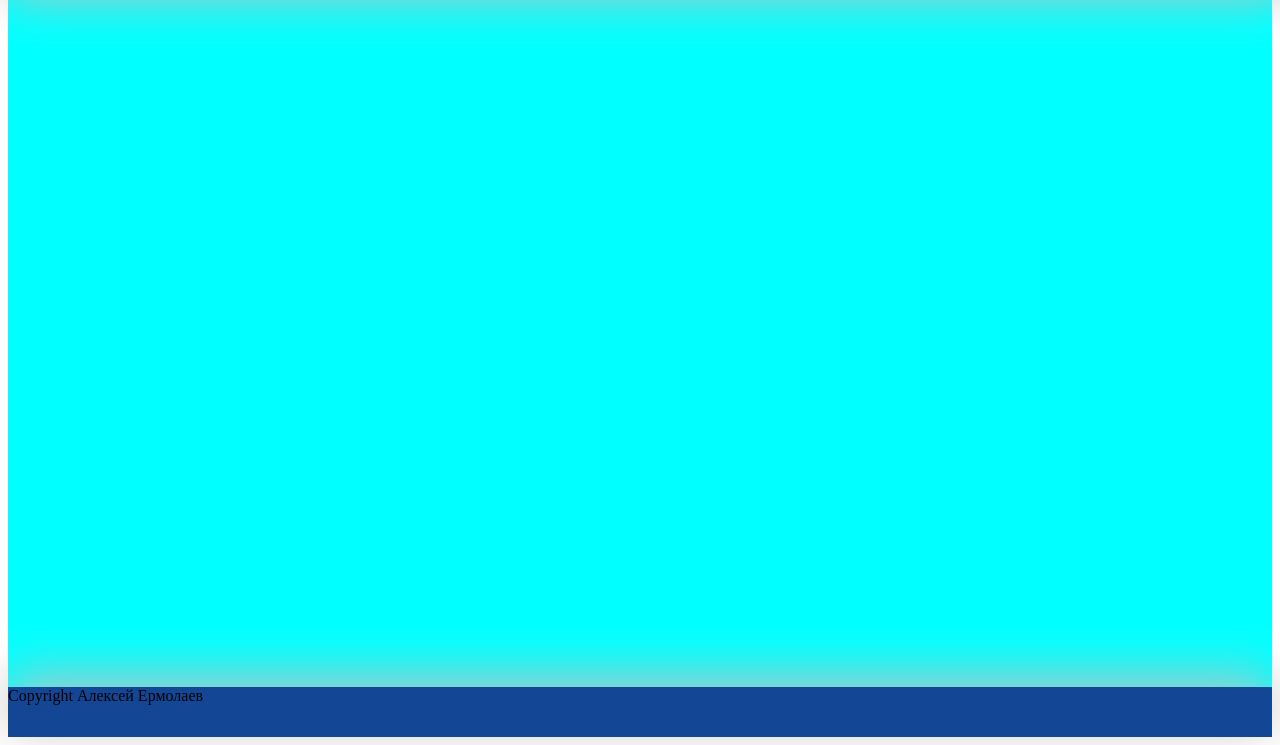
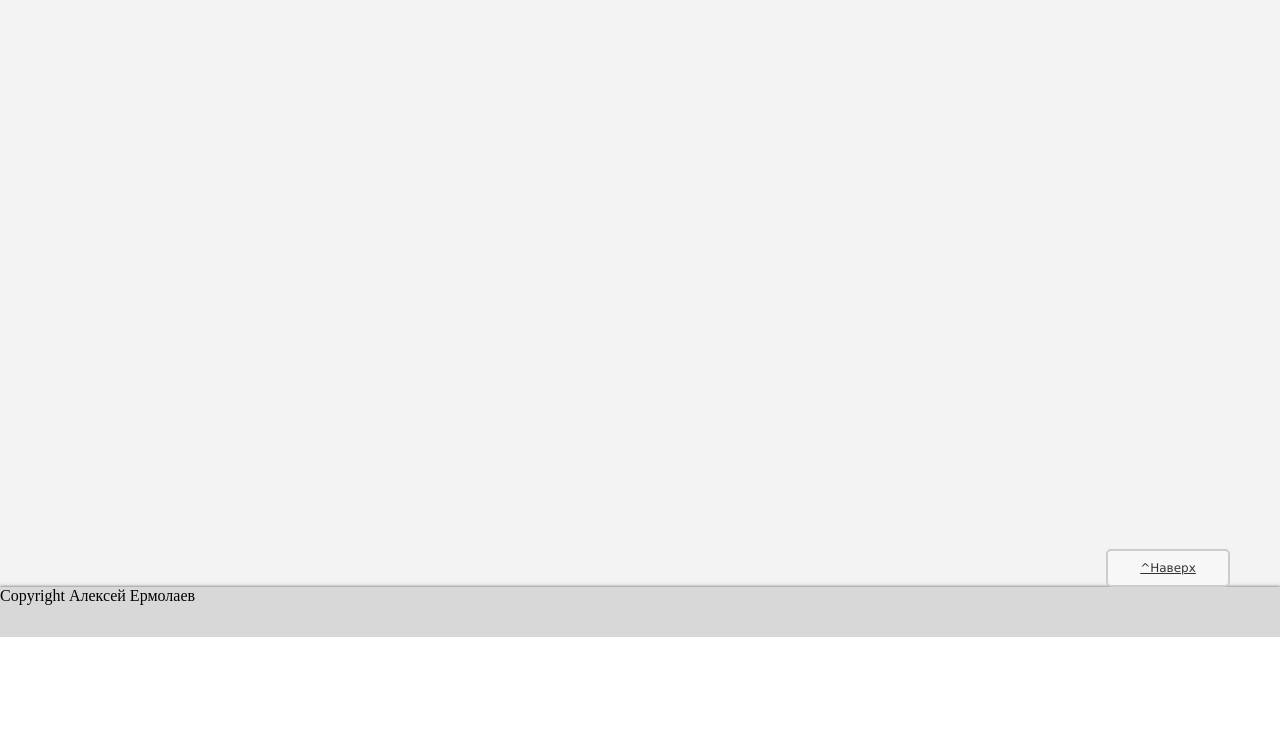
Before and after one commit to AlexeyErmolaev/practice-site, a plain HTML site: page Home.html in a window 1280 px wide. Shown: the part 163-908 px from the top of the page. After the commit the page ends 800 px from the top, so only its background shows below. Drawn offline with Linux system fonts and the light colour scheme; files that its build step writes are made by us from their sources.

Commit message:
Change colors

```diff
--- a/Home.html
+++ b/Home.html
@@ -31,6 +31,7 @@ a:active {
 		</main>
         <footer>
 		<div>Copyright Алексей Ермолаев</div>
+		<a href="#" title="Вернуться к началу" class="topbutton">^Наверх</a>
 		</footer>
 
 </body>
--- a/css/StyleSheet1.css
+++ b/css/StyleSheet1.css
@@ -3,14 +3,17 @@
         display: none;
     }
 }
+body{
+	margin: 0;
+}
+header,footer{background-color:#D8D8D8;}
 header{
 	display: flex;
 	justify-content: space-between;
 	align-items: center;
-	background-color:#f8d70e;
     width:100%;
     height:150px;
-    box-shadow: 0px 10px 50px 0px #c0c0c0;
+    box-shadow: 0 1px 2px rgba(0, 0, 0, 0.3), 0 2px 4px rgba(0, 0, 0, 0.1);
     top:0;
     position: fixed;
 }
@@ -19,16 +22,33 @@ header{
 	border-radius: 100px;
 }
 main{
-    padding:0;
+    padding-top: 100px;
+	box-sizing: border-box;
     margin:0;
-    background-color:aqua;
+    background-color:#f3f3f3;
     min-height: calc(100vh - 50px);
     width:100%;
-    margin-top:100px;
 }
 footer{
-    background-color:#144696;
     height:50px;
     width:100%;
-    box-shadow: 0px -10px 50px 0px #c0c0c0;
+   box-shadow: 0 -1px 2px rgba(0, 0, 0, 0.3), 0 -2px 4px rgba(0, 0, 0, 0.1);
 }
+.topbutton {
+width:100px;
+border:2px solid #ccc;
+background:#f7f7f7;
+text-align:center;
+padding:10px;
+position:fixed;
+bottom:50px;
+right:50px;
+cursor:pointer;
+color:#333;
+font-family:verdana;
+font-size:12px;
+border-radius: 5px;
+-moz-border-radius: 5px;
+-webkit-border-radius: 5px;
+-khtml-border-radius: 5px;
+}
```
